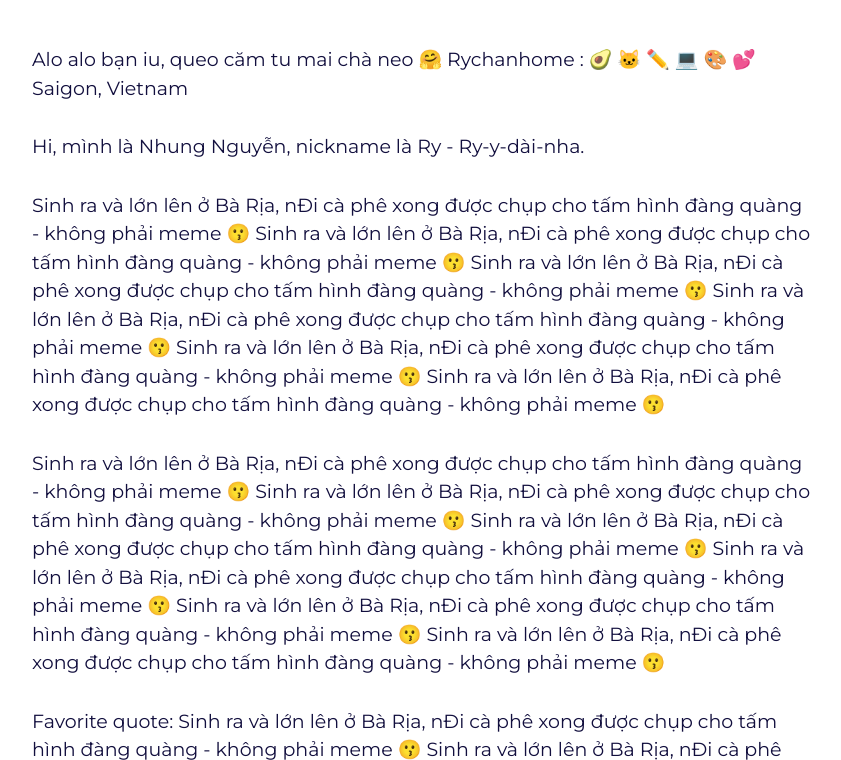
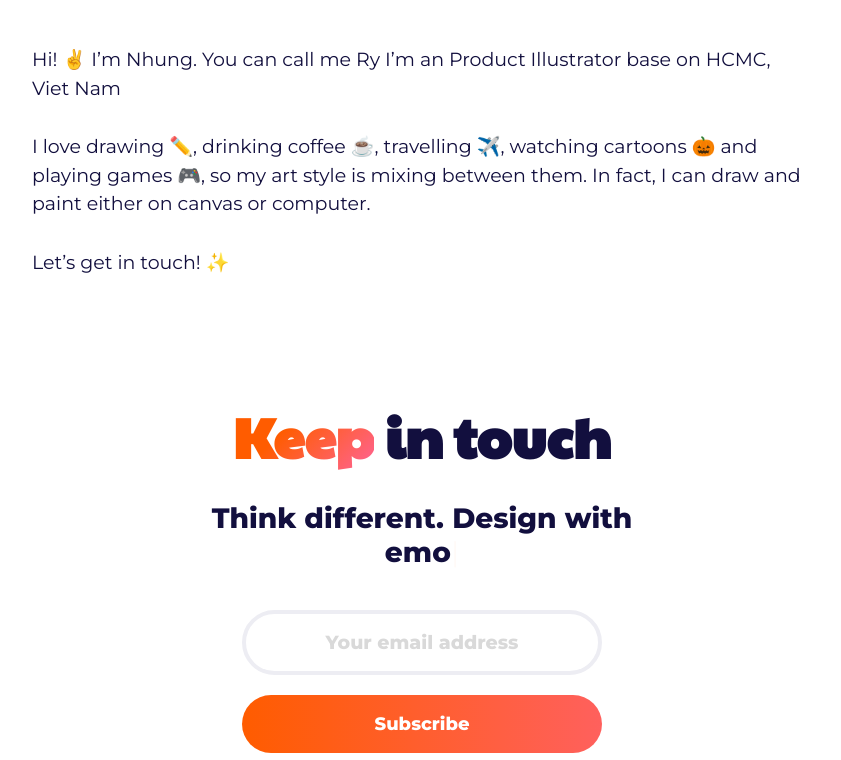
Before and after one commit to savanary/savanary.github.io, a Jekyll site: the page built from _pages/about.md, in a window 1280 px wide and 1400 px high, scrolled down 898 px, cut to the strip 212-972 px from the top of the window. Shown: the whole strip, without its empty margins (218-1059 px from the left). Built offline with Jekyll 4.4.1, drawn with Linux system fonts in a browser that asks for light colours; some of the changed text lies outside the part shown.

Commit message:
Update about.md

```diff
--- a/_pages/about.md
+++ b/_pages/about.md
@@ -6,18 +6,11 @@ description: Some extra details about myself.
 image: 'https://pbs.twimg.com/media/FYhybH8UIAAb7yN?format=jpg&name=4096x4096'
 ---
 
-Alo alo bạn iu, queo căm tu mai chà neo 🤗
-Rychanhome : 🥑 🐱 ✏️ 💻 🎨 💕
-Saigon, Vietnam
+Hi! ✌️ I'm Nhung. You can call me Ry
+I'm an Product Illustrator base on HCMC, Viet Nam
 
-Hi, mình là Nhung Nguyễn, nickname là Ry - Ry-y-dài-nha.
+I love drawing ✏️, drinking coffee ☕️, travelling ✈️,
+watching cartoons 🎃 and playing games 🎮, so my art style is mixing between them.
+In fact, I can draw and paint either on canvas or computer.
 
-Sinh ra và lớn lên ở Bà Rịa, nĐi cà phê xong được chụp cho tấm hình đàng quàng - không phải meme 😗 Sinh ra và lớn lên ở Bà Rịa, nĐi cà phê xong được chụp cho tấm hình đàng quàng - không phải meme 😗 Sinh ra và lớn lên ở Bà Rịa, nĐi cà phê xong được chụp cho tấm hình đàng quàng - không phải meme 😗 Sinh ra và lớn lên ở Bà Rịa, nĐi cà phê xong được chụp cho tấm hình đàng quàng - không phải meme 😗 Sinh ra và lớn lên ở Bà Rịa, nĐi cà phê xong được chụp cho tấm hình đàng quàng - không phải meme 😗 Sinh ra và lớn lên ở Bà Rịa, nĐi cà phê xong được chụp cho tấm hình đàng quàng - không phải meme 😗
-
-Sinh ra và lớn lên ở Bà Rịa, nĐi cà phê xong được chụp cho tấm hình đàng quàng - không phải meme 😗 Sinh ra và lớn lên ở Bà Rịa, nĐi cà phê xong được chụp cho tấm hình đàng quàng - không phải meme 😗 Sinh ra và lớn lên ở Bà Rịa, nĐi cà phê xong được chụp cho tấm hình đàng quàng - không phải meme 😗 Sinh ra và lớn lên ở Bà Rịa, nĐi cà phê xong được chụp cho tấm hình đàng quàng - không phải meme 😗 Sinh ra và lớn lên ở Bà Rịa, nĐi cà phê xong được chụp cho tấm hình đàng quàng - không phải meme 😗 Sinh ra và lớn lên ở Bà Rịa, nĐi cà phê xong được chụp cho tấm hình đàng quàng - không phải meme 😗
-
-Favorite quote:
-Sinh ra và lớn lên ở Bà Rịa, nĐi cà phê xong được chụp cho tấm hình đàng quàng - không phải meme 😗 Sinh ra và lớn lên ở Bà Rịa, nĐi cà phê xong được chụp cho tấm hình đàng quàng - không phải meme 😗
-
-
-Nhung ✨
+Let's get in touch! ✨
```
